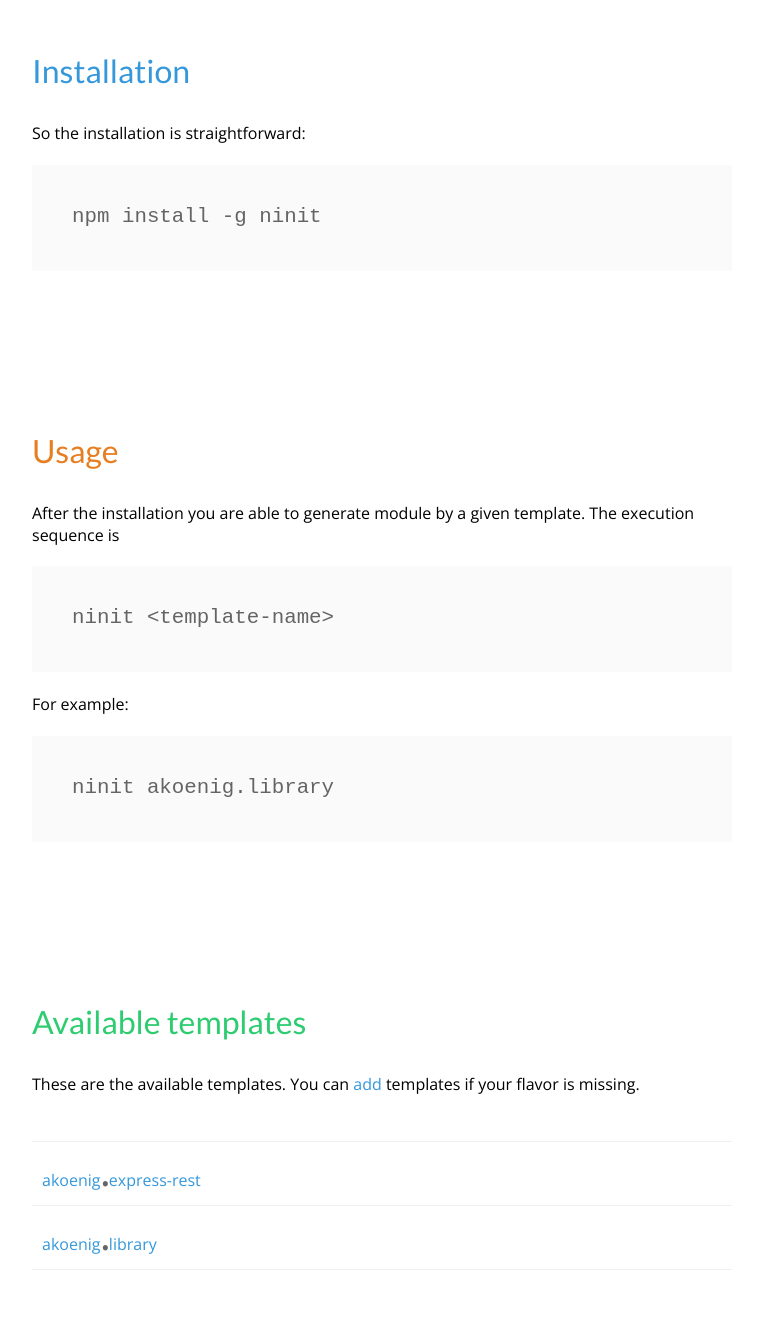
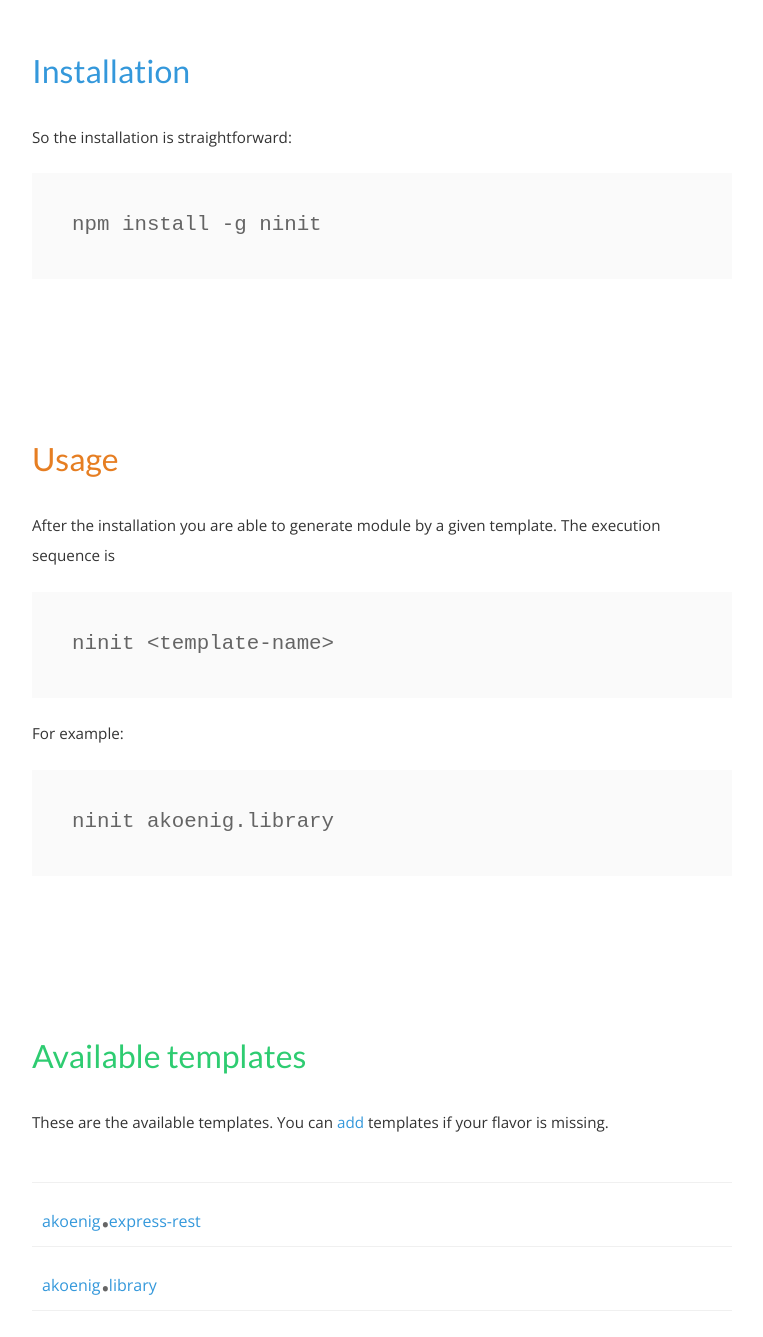
Before and after one commit to akoenig/ninit, a plain HTML site: page index.html in a window 1280 px wide. Shown: the part 980-2317 px from the top of the page, without its empty margins (258-1021 px from the left). Drawn offline with nearby package versions, Linux system fonts and the light colour scheme.

Commit message:
Fixed classes.

```diff
--- a/index.html
+++ b/index.html
@@ -40,7 +40,7 @@
                     <h3 class="fragment-title">Installation</h3>
                 </header>
 
-                <p>So the installation is straightforward:</p>
+                <p class="fragment-paragraph">So the installation is straightforward:</p>
 
                 <pre class="codebox">
 <code>npm install -g ninit</code>
@@ -52,13 +52,13 @@
                     <h3 class="fragment-title">Usage</h3>
                 </header>
 
-                <p>After the installation you are able to generate module by a given template. The execution sequence is</p>
+                <p class="fragment-paragraph">After the installation you are able to generate module by a given template. The execution sequence is</p>
 
                 <pre class="codebox">
 <code>ninit &lt;template-name&gt;</code>
                 </pre>
 
-                <p>For example:</p>
+                <p class="fragment-paragraph">For example:</p>
 
                 <pre class="codebox">
 <code>ninit akoenig.library</code>
@@ -70,7 +70,7 @@
                     <h3 class="fragment-title">Available templates</h3>
                 </header>
 
-                <p>These are the available templates. You can <a href="#contributing">add</a> templates if your flavor is missing.</p>
+                <p class="fragment-paragraph">These are the available templates. You can <a href="#contributing">add</a> templates if your flavor is missing.</p>
 
                 <ul class="template-list">
                     <li class="template-list-entry">
```
